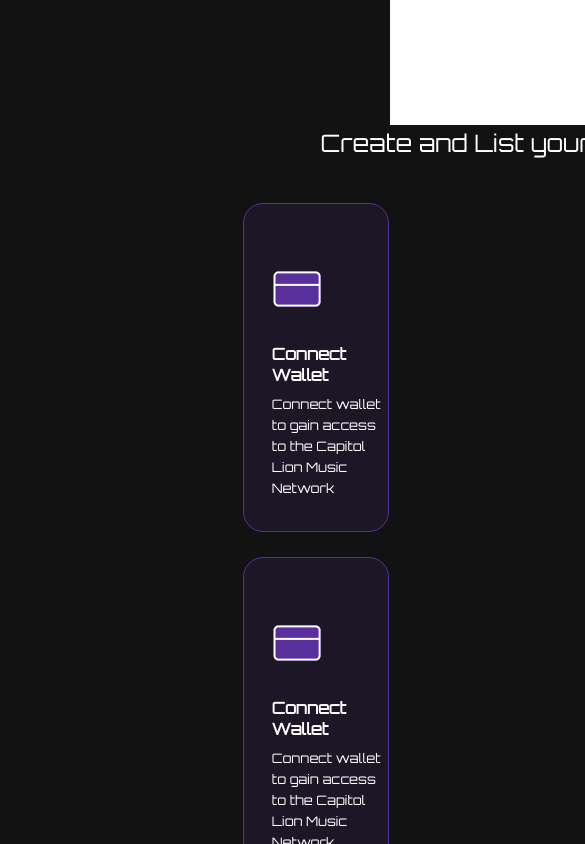
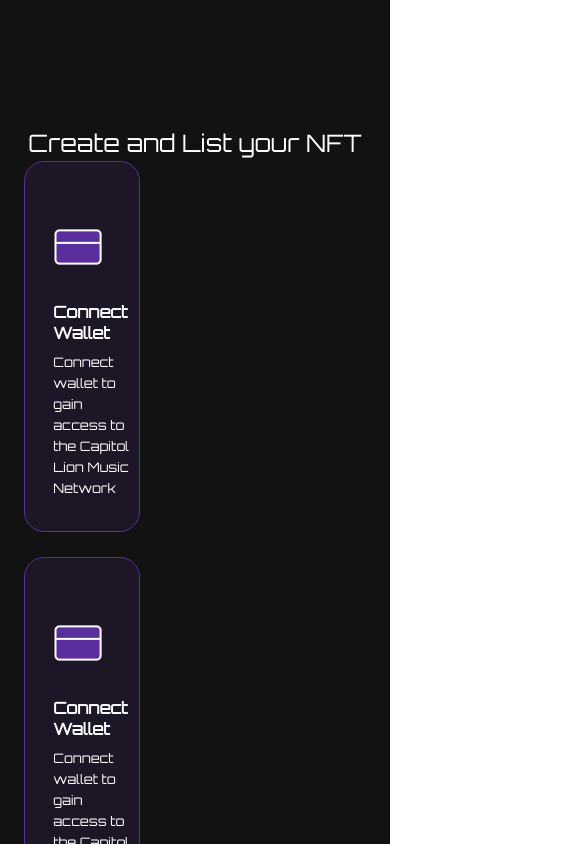
Before and after one commit to CoreX-Labs/CapitolLion, a React (Create React App) app in the folder CapitolLion_Marketplace/frontend/capitol-lion/: page / in a window 390 px wide. Shown: the part 3340-4184 px from the top of the page, 585 px wide, since content can reach past the window. Built offline with nearby package versions, Linux system fonts and the light colour scheme.

Commit message:
worked on the step component, making sure the creat and list your nft section is responsive

```diff
--- a/CapitolLion_Marketplace/frontend/capitol-lion/src/App.css
+++ b/CapitolLion_Marketplace/frontend/capitol-lion/src/App.css
@@ -86,23 +86,6 @@
 		border-radius: 20px;
 		width: 55em;
 	}
-
 	/* stemp js section media queries */
-	.steps{
-		width: 60.9em;
-	}
-
-	/* .cardsWrap{
-		width: 30em
-	} */
-	.cmXQBO {
-		cursor: pointer;
-		width: 218.06px;
-		height: 250.48px;
-		background: rgba(91,46,157,0.15);
-		border: 0.5px solid #5b2e9d;
-		border-radius: 20px;
-		margin-bottom: 25px;
-	}
 
 }
--- a/CapitolLion_Marketplace/frontend/capitol-lion/src/pages/components/Step.jsx
+++ b/CapitolLion_Marketplace/frontend/capitol-lion/src/pages/components/Step.jsx
@@ -14,7 +14,7 @@
     <React.Fragment>
       <div className='flex items-center justify-center px-[24px] md:px-[70px] 2xl:px-[300px] bg-[#121212] steps'>
         <div className='pb-[100px]'>
-          <h1 className='text-center font-[500] text-[24px] md:text-[36px] md:leading-[80px] orbitron-light pb-[42px]'>
+          <h1 className='text-center font-[500] text-[24px] md:text-[36px] md:leading-[80px] orbitron-light pb-[20]'>
             Create and List your NFT
           </h1>
           <div className="flex items-center justify-center">
@@ -35,8 +35,6 @@
                     title='Connect Wallet'
                     detail='Connect wallet to gain access to the Capitol Lion Music Network'
                   />
-                </div>
-                <div className="md:flex 2xl:grid  gap-[1.25rem] block">
                   <Card
                     icon='/shopping-bag.png'
                     title='NFT Marketplace'
@@ -78,7 +76,7 @@
 
 const CardBox = styled.div`
   cursor: pointer;
-  width: 30%;
+  width: 34%;
   /* height: 250.48px; */
   background: rgba(91, 46, 157, 0.15);
   border: 0.5px solid #5b2e9d;
```
